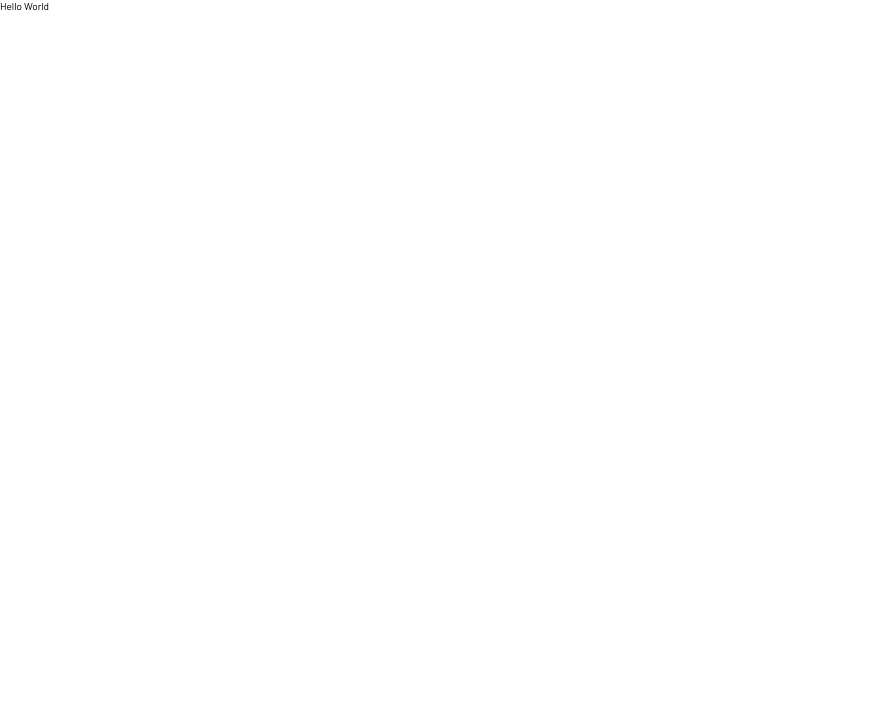
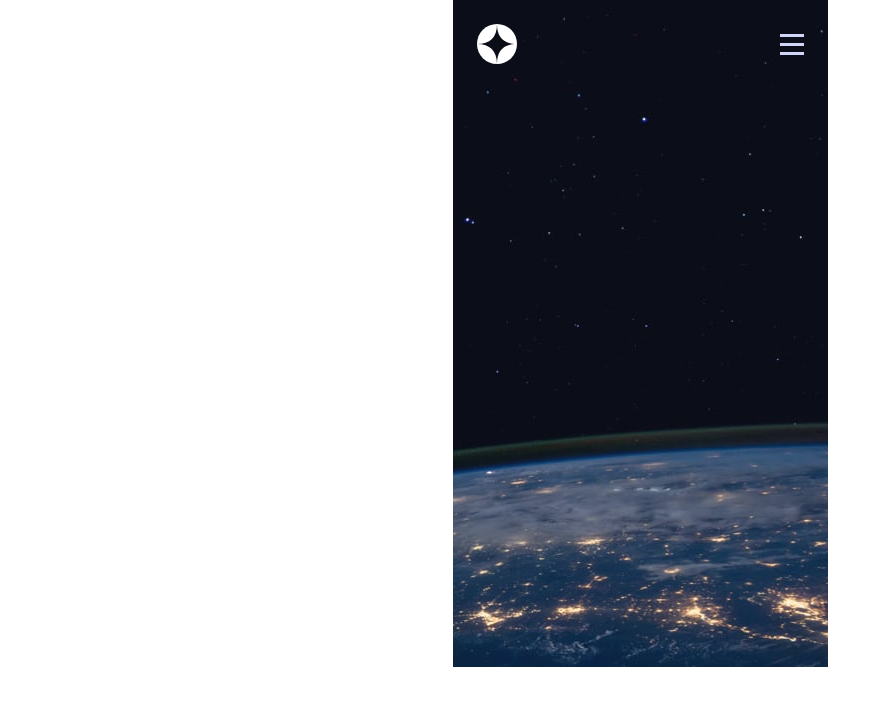
Before and after one commit to AmirhosseinHashemi/Space-Tourism, a React (Vite) app: page / in a window 1280 px wide. Shown: the top 706 px of the page, without its empty margins (0-891 px from the left). Built offline with nearby package versions, Linux system fonts and the light colour scheme; a web font is replaced by a local one.

Commit message:
create AppLayout

```diff
--- a/src/App.jsx
+++ b/src/App.jsx
@@ -1,5 +1,7 @@
+import AppLayout from "./components/AppLayout";
+
 function App() {
-  return <div>Hello World</div>;
+  return <AppLayout></AppLayout>;
 }
 
 export default App;
--- /dev/null
+++ b/src/components/AppLayout.jsx
@@ -0,0 +1,40 @@
+import styled from "styled-components";
+
+import Main from "./Main";
+import Header from "./Header";
+import HamburgerMenu from "./HamburgerMenu";
+import Logo from "./Logo";
+import Container from "./Container";
+
+const StyledAppLayout = styled.div`
+  min-height: 100dvh;
+  background-repeat: no-repeat;
+  background-position: top center;
+  background-image: url(images/home/background-home-mobile.jpg);
+`;
+
+const Div = styled.div`
+  display: flex;
+  align-items: center;
+  justify-content: space-between;
+`;
+
+function AppLayout({children}) {
+  return (
+    <StyledAppLayout>
+      <Header>
+        <Container>
+          <Div>
+            <Logo />
+            <HamburgerMenu />
+          </Div>
+        </Container>
+      </Header>
+      <Main>
+        <Container>{children}</Container>
+      </Main>
+    </StyledAppLayout>
+  );
+}
+
+export default AppLayout;
--- /dev/null
+++ b/src/components/Container.jsx
@@ -0,0 +1,10 @@
+import styled from "styled-components";
+
+const Container = styled.div`
+  width: 100%;
+  max-width: 37.5rem;
+  margin-inline: auto;
+  padding: 2.4rem;
+`;
+
+export default Container;
--- /dev/null
+++ b/src/components/HamburgerMenu.jsx
@@ -0,0 +1,20 @@
+import styled from "styled-components";
+
+const StyledHamburgerMenu = styled.button`
+  width: 2.4rem;
+  height: 2.1rem;
+`;
+
+function HamburgerMenu() {
+  return (
+    <StyledHamburgerMenu aria-label="hamburger menu">
+      <svg xmlns="http://www.w3.org/2000/svg" width="24" height="21">
+        <g fill="#D0D6F9" fillRule="evenodd">
+          <path d="M0 0h24v3H0zM0 9h24v3H0zM0 18h24v3H0z" />
+        </g>
+      </svg>
+    </StyledHamburgerMenu>
+  );
+}
+
+export default HamburgerMenu;
--- /dev/null
+++ b/src/components/Header.jsx
@@ -0,0 +1,5 @@
+import styled from "styled-components";
+
+const Header = styled.header``;
+
+export default Header;
--- /dev/null
+++ b/src/components/Logo.jsx
@@ -0,0 +1,12 @@
+import styled from "styled-components";
+
+const StyledLogo = styled.img`
+  width: 4rem;
+  height: 4rem;
+`;
+
+function Logo() {
+  return <StyledLogo src="images/shared/logo.svg" alt="logo"></StyledLogo>;
+}
+
+export default Logo;
--- /dev/null
+++ b/src/components/Main.jsx
@@ -0,0 +1,5 @@
+import styled from "styled-components";
+
+const Main = styled.main``;
+
+export default Main;
--- a/src/styles/GlobalStyle.js
+++ b/src/styles/GlobalStyle.js
@@ -46,6 +46,21 @@ const GlobalStyle = createGlobalStyle`
         list-style: none;
     }
 
+    button {
+        background: none;
+        border: none;
+        cursor: pointer;
+    }
+
+    button:focus-visible {
+        outline: 0.1rem solid var(--clr-white);
+        outline-offset: 0.5rem;
+    }
+
+    img {
+        width: 100%;
+    }
+
     a:link,
     a:visited {
         text-decoration: none;
```
